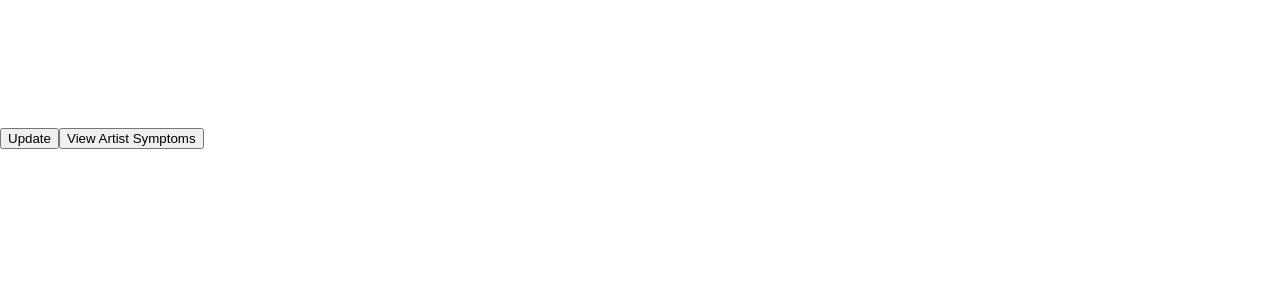
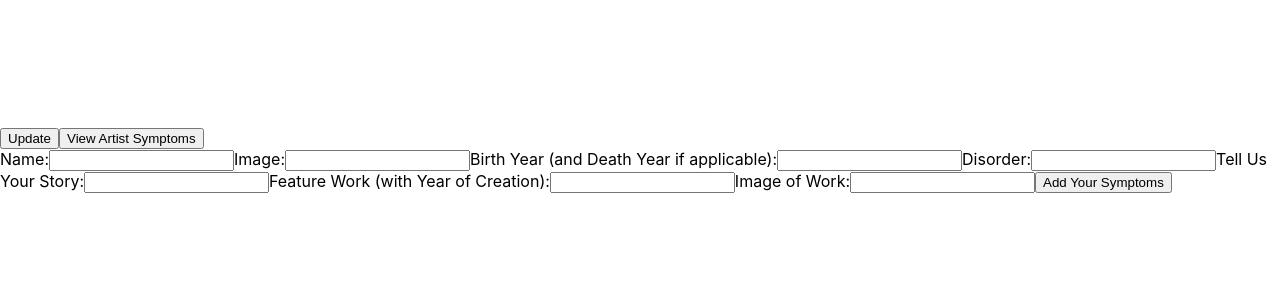
Before and after one commit to jpress7639/broken-stars, a React (Create React App) app in the folder client/: page /artists/new in a window 1280 px wide. Shown: the top 300 px of the page. Built offline with nearby package versions, Linux system fonts and the light colour scheme; no server answers.

Commit message:
working through the create and handleSymptoms

```diff
--- a/client/src/App.js
+++ b/client/src/App.js
@@ -5,17 +5,27 @@ import Main from './components/Main/Main';
 import ShowArtist from './components/Story/ShowArtist/ShowArtist';
 import { getOneArtist, getAllArtists } from './services/artists';
 import EditArtist from './components/Story/EditArtist/EditArtist';
+import HandleSymptoms from './components/Story/CreateArtist/HandleSymptoms';
+import { readAllSymptoms } from './services/symptoms';
+import CreateArtist from './components/Story/CreateArtist/CreateArtist';
 
 function App() {
   const [artist, setStories] = useState([])
+  const [symptoms, displaySymptoms] = useState([])
 
   useEffect(() => {
     setArtists()
+    getSymptoms()
   }, [])
 
   const setArtists = async () => {
     const data = await getAllArtists()
     setStories(data)
+  }
+
+  const getSymptoms = async () => {
+    const data = await readAllSymptoms()
+    displaySymptoms(data)
   }
 
   return (
@@ -36,6 +46,19 @@ function App() {
         artist={artist}
         />
       )}/>
+      <Route path='/artists/new' render={(props) => (
+        <CreateArtist
+        {...props}
+        artist = {artist}
+        symptoms = {symptoms}
+        />
+      )}/>
+      <Route exact path={`/artists/:id/symptoms`} render={() => (
+        <HandleSymptoms
+        artist={artist}
+        symptoms={symptoms}
+        />
+      )}/>
     </div>
   );
 }
--- a/client/src/components/Main/Main.jsx
+++ b/client/src/components/Main/Main.jsx
@@ -26,6 +26,7 @@ export default function Main() {
                 </div>
             ))}
         </div>
+        <Link to='/artists/new'><button>Create a New Story</button></Link>
         </div>
     )
 }
--- /dev/null
+++ b/client/src/components/Story/CreateArtist/CreateArtist.jsx
@@ -0,0 +1,61 @@
+import React, {useState} from 'react'
+import {Link} from 'react-router-dom'
+import { postArtist } from '../../../services/artists'
+
+export default function CreateArtist(props) {
+    const [formData, setFormData] = useState({
+        name: ""
+    })
+
+    const handleChange = (e) => {
+        const {value} = e.target
+        setFormData({name: value})
+    }
+
+    const handleSubmit = async (e) => {
+        e.preventDefault()
+        const newArtist = await postArtist(formData)
+        props.setFoods({
+            ...props.artist,
+            newArtist
+        })
+        alert(`Artist Created!`)
+        props.history.push('/artists')
+    }
+
+    return(
+        <>
+        <form className="create-form" onSubmit={handleSubmit}>
+            <label>
+                Name:
+            <input type="text" name="name" value={formData.name} onChange={handleChange}/>
+            </label>
+            <label>
+                Image:
+            <input type="text" name="profile_img" value={formData.profile_img} onChange={handleChange}/>
+            </label>
+            <label>
+                Birth Year (and Death Year if applicable):
+            <input type="text" name="years" value={formData.years} onChange={handleChange}/>
+            </label>
+            <label>
+                Disorder:
+            <input type="text" name="disorder" value={formData.disorder} onChange={handleChange}/>
+            </label>
+            <label>
+                Tell Us Your Story:
+            <input className="long" type="text" name="story" value={formData.story} onChange={handleChange}/>
+            </label>
+            <label>
+                Feature Work (with Year of Creation):
+            <input type="text" name="work_example" value={formData.work_example} onChange={handleChange}/>
+            </label>
+            <label>
+                Image of Work:
+            <input type="text" name="work_URL" value={formData.work_URL} onChange={handleChange}/>
+            </label>
+            <Link to={`/artists/:new_id/symptoms`}><button>Add Your Symptoms</button></Link>
+        </form>
+        </>
+    )
+}
--- /dev/null
+++ b/client/src/components/Story/CreateArtist/HandleSymptoms.jsx
@@ -0,0 +1,14 @@
+import React, {useState, useEffect} from "react"
+import { readAllSymptoms } from "../../../services/symptoms"
+
+
+export default function HandleSymptoms(props) {
+    return(
+        <div>
+        <h3>{props.artist.name}'s Symptoms</h3>
+        {/* {props.artist.symptoms.map((symptom) => (
+            <p>{symptom.name}</p>
+        ))} */}
+        </div>
+    )
+}
--- a/client/src/components/Story/EditArtist/EditArtist.css
+++ b/client/src/components/Story/EditArtist/EditArtist.css
@@ -11,5 +11,6 @@ form.edit-form input{
 form.edit-form input.long{
     padding: 10px;
     height: 150px;
-    width: 100px;
+    width: 500px;
+    line-height: 10px;
 }
--- a/client/src/components/Story/ShowArtist/ShowArtist.jsx
+++ b/client/src/components/Story/ShowArtist/ShowArtist.jsx
@@ -24,9 +24,7 @@ export default function ShowArtist(props) {
     <img src={artist.work_URL}></img>
     <p>{artist.work_example}</p>
     <Link to={`/artists/${artist.id}/edit/`}><button>Update</button></Link>
-    <button>View Artist Symptoms</button>
-
-
+    <Link to={`/artists/${artist.id}/symptoms/`}><button>View Artist Symptoms</button></Link>
         </div>
     )
 }
--- a/client/src/services/symptoms.js
+++ b/client/src/services/symptoms.js
@@ -2,7 +2,7 @@ import api from './api-helper'
 
 
 export const readAllSymptoms = async () => {
-    const resp = await api.get('/artists/:artist_id/symptoms')
+    const resp = await api.get(`/artists/:artist_id/symptoms`)
     return resp.data;
 }
 
@@ -12,7 +12,7 @@ export const readOneSymptom = async (id) => {
 }
 
 export const createSymptom = async (symptomData) => {
-    const resp = await api.post('/artists/:artist_id/symptom', resourceData)
+    const resp = await api.post('/artists/:artist_id/symptom', symptomData)
     return resp.data;
 }
 
```
Also changed, not shown: client/src/components/Story/CreateArtist/CreateResources.jsx (added), 1 other file (tests, documents, lock files or other folders).
